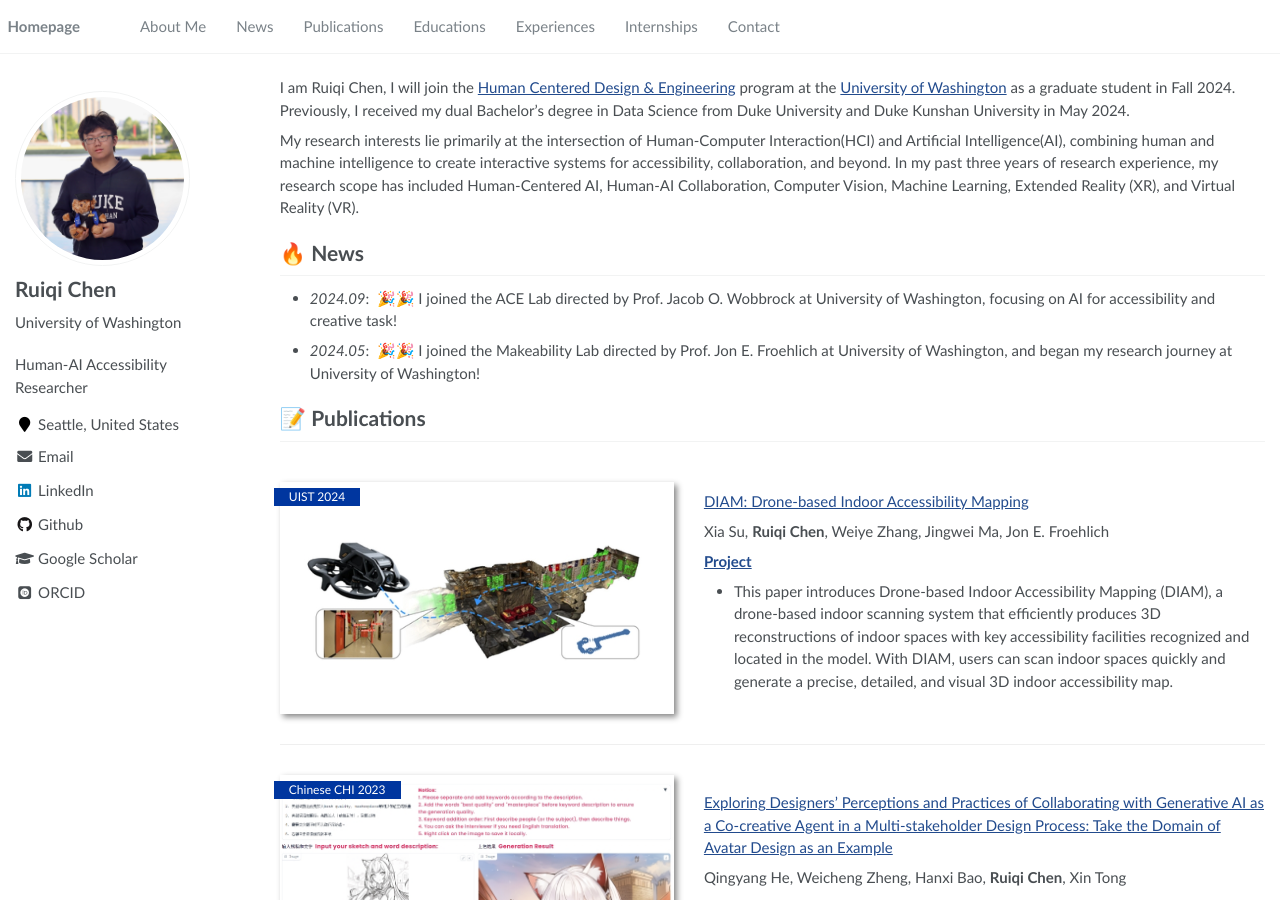
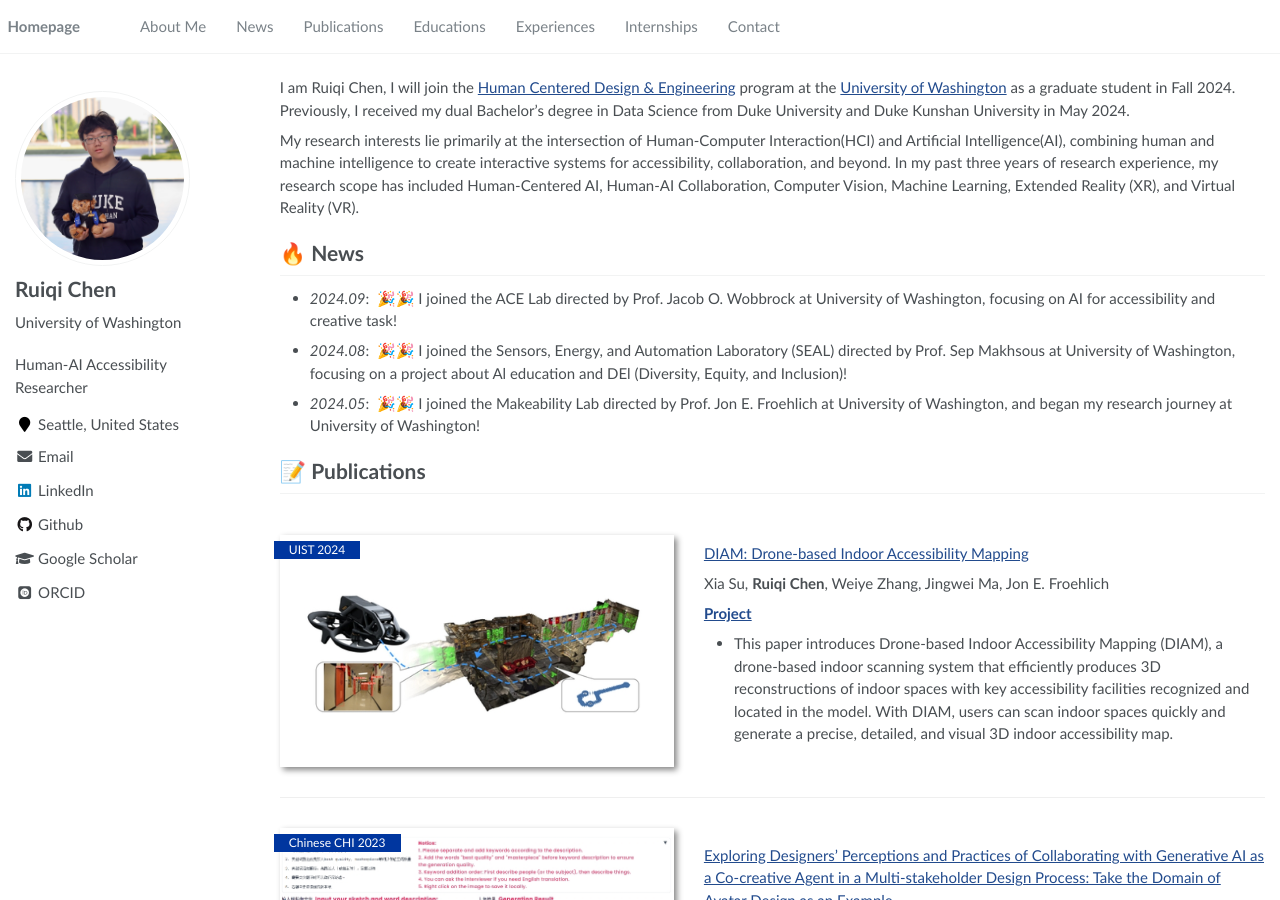
Before and after one commit to Ruiqi-Chen-0216/Ruiqi-Chen-0216.github.io, a Jekyll site: the page built from _pages/home.md, in a window 1280 px wide and 900 px high. Built offline with Jekyll 4.4.1, drawn with Linux system fonts in a browser that asks for light colours; some web fonts are replaced.

Commit message:
Update home.md

```diff
--- a/_pages/home.md
+++ b/_pages/home.md
@@ -22,7 +22,7 @@
 
 # 🔥 News
 - *2024.09*: &nbsp;🎉🎉 I joined the ACE Lab directed by Prof. Jacob O. Wobbrock at University of Washington, focusing on AI for accessibility and creative task!
-<!---- - *2024.08*: &nbsp;🎉🎉 I joined the Sensors, Energy, and Automation Laboratory (SEAL) directed by Prof. Sep Makhsous at University of Washington, focusing on a project about Al education and DEl (Diversity, Equity, and Inclusion)!-->
+- *2024.08*: &nbsp;🎉🎉 I joined the Sensors, Energy, and Automation Laboratory (SEAL) directed by Prof. Sep Makhsous at University of Washington, focusing on a project about Al education and DEl (Diversity, Equity, and Inclusion)!
 - *2024.05*: &nbsp;🎉🎉 I joined the Makeability Lab directed by Prof. Jon E. Froehlich at University of Washington, and began my research journey at University of Washington!
 
 # 📝 Publications
```
